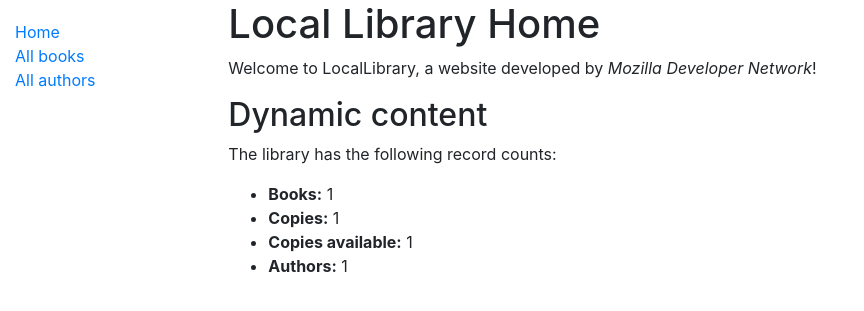
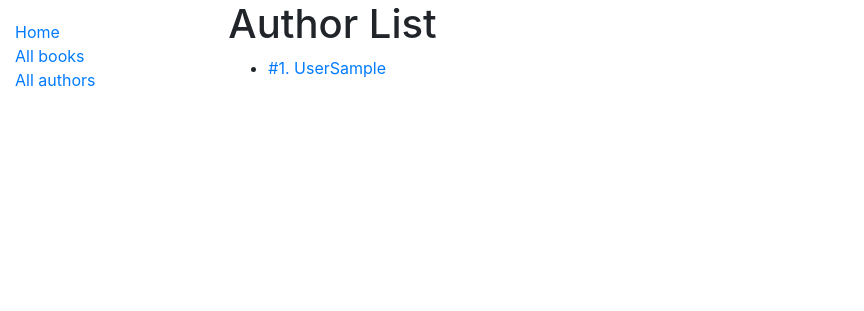
Before and after one commit to n8210san/djProjectManager, a Django app: page /catalog/authors/ in a window 1280 px wide. Shown: the top 311 px of the page, without its empty margins (0-864 px from the left). Run offline with Django 3.2, Linux system fonts and the light colour scheme; tables that the repository leaves empty hold one stand-in row (values such as "Sample post"); parts of the project's set-up code (start-up, migrations or seed data) failed here and were passed over; some libraries are stand-ins or nearby versions.

Commit message:
rename to pLibrary

```diff
--- a/catalog/models.py
+++ b/catalog/models.py
@@ -119,6 +119,7 @@
     def get_absolute_url(self):
         """Returns the url to access a particular author instance."""
         return reverse('author-detail', args=[str(self.id)])
+# reverse 的目標 一定要在 urls.py 有被設定過
 
     def __str__(self):
         """String for representing the Model object."""
--- a/catalog/templates/author_list.html
+++ b/catalog/templates/author_list.html
@@ -1,16 +1,18 @@
 {% extends "base_generic.html" %}
 
 {% block content %}
-  <h1>Book List</h1>
-  {% if book_list %}
+  <h1>Author List</h1>
+  {% if object_list %}
   <ul>
-    {% for book in book_list %}
+    {% for author in object_list %}
       <li>
-        <a href="{{ authors.get_absolute_url }}">{{ authors.title }}</a> ({{book.author}})
+        <a name="{{ author }}" href="{{ author.get_absolute_url }}">
+          #{{ author.id }}. {{ author.last_name }}{{ author.first_name }}
+        </a>
       </li>
     {% endfor %}
   </ul>
   {% else %}
-    <p>There are no books in the library.</p>
+    <p>There are no authors in the library.</p>
   {% endif %}
 {% endblock %}
--- a/catalog/templates/book_list.html
+++ b/catalog/templates/book_list.html
@@ -6,11 +6,13 @@
   <ul>
     {% for book in book_list %}
       <li>
-        <a href="{{ book.get_absolute_url }}">{{ book.title }}</a> ({{book.author}})
+        <a href="{{ book.get_absolute_url }}">{{ book.title }}</a> ({{book.作者}})
       </li>
     {% endfor %}
   </ul>
   {% else %}
     <p>There are no books in the library.</p>
   {% endif %}
+  <hr>
+  {% if some_data %}<p>{{some_data}} </p>{% endif %}
 {% endblock %}
--- a/catalog/urls.py
+++ b/catalog/urls.py
@@ -5,10 +5,25 @@
  並添加以下文本，以定義（空）導入的urlpatterns。
 """
 from django.urls import path
+from django.urls import re_path
 from . import views
 
+# BookListView 繼承現有的泛型視圖函數 generic.ListView.as_view()
 urlpatterns = [
     path('', views.index, name='index'),
     path('books/', views.BookListView.as_view(), name='books'),
-    path('authors/', views.index, name='authors'),
+    path('authors/', views.authors, name='authors'),
+    path('book/<int:pk>', views.BookDetailView.as_view(), name='book-detail'),
+    # re_path(r'^book/(?P<pk>\d+)$', views.BookDetailView.as_view(), name='book-detail'),
+    path('author/<int:pk>', views.AuthorDetailView.as_view(), name='author-detail'),
+
 ]
+
+""" 更多 url patterns 的用法
+# (?P<name>...)	Capture the pattern (indicated by ...) as a named variable (in this case "name"). The captured values are passed to the view with the name specified. Your view must therefore declare an argument with the same name!
+# r'^book/(\d+)$'	This matches the same URLs as the preceding case. The captured information would be sent as an unnamed argument to the view.
+
+# Passing additional options in your URL maps
+path('url/', views.my_reused_view, {'my_template_name': 'some_path'}, name='aurl'),
+path('anotherurl/', views.my_reused_view, {'my_template_name': 'another_path'}, name='anotherurl'),
+"""
--- a/catalog/views.py
+++ b/catalog/views.py
@@ -31,6 +31,7 @@
 from .models import Author, Book, BookInstance  # , Language, Genre
 
 
+# BookListView 繼承現有的泛型視圖函數 generic.ListView.as_view()
 class BookListView(generic.ListView):
     model = Book
     # 模板變量: object_list 或 book_list
@@ -42,17 +43,52 @@
     # or 覆寫get_queryset（）方法
     # def get_queryset(self):
     #     return Book.objects.filter(title__icontains='war')[:5] # Get 5 books containing the title war
-"""
-還可以重寫get_context_data() 以便將其他上下文變數傳遞給模組 (例如，默認情況下傳遞書籍列表)
+# """
+# 還可以重寫 get_context_data() 以便將其他上下文變數傳遞給模組 (例如，默認情況下傳遞書籍列表)
     def get_context_data(self, **kwargs):
         # Call the base implementation first to get the context
         context = super(BookListView, self).get_context_data(**kwargs)
         # Create any data and add it to the context
         context['some_data'] = 'This is just some data'
+        context['book_list'] = Book.objects.all()
         return context
+    """
 務必遵循上面使用的模式：
 首先從我們的superclass中獲取現有內文。
 然後添加新的內文信息。
 然後返回新的（更新後）內文。
 """
 # 該視圖默認將上下文（書籍列表）作為 object_list 和 book_list 別名傳遞;兩者都會起作用.
+
+"""
+# the generic class-based detail view will raise an Http404 exception for you automatically
+you can customise if desired.
+"""
+class BookDetailView(generic.DetailView):
+    model = Book
+    template_name = 'book_detail.html'
+    def book_detail_view(request, primary_key):
+        try:
+            book = Book.objects.get(pk=primary_key)
+        except Book.DoesNotExist:
+            raise Http404('Book does not exist')
+        # from django.shortcuts import get_object_or_404
+        # book = get_object_or_404(Book, pk=primary_key)
+        return render(request, '這就可以隨便亂設定.html', context={'book': book})
+        # templates
+
+class AuthorDetailView(generic.DetailView):
+    model = Author
+    template_name = 'author_detail.html'
+    def author_detail_view(request, primary_key):
+        try:
+            author = Author.objects.get(pk=primary_key)
+        except Author.DoesNotExist:
+            raise Http404('Author does not exist')
+        return render(request, '這就可以隨便亂設定.html', context={'author': author})
+
+def authors(request):
+    context={
+        'url': Author.objects.get(pk=1).get_absolute_url()
+    }
+    return render(request, 'author_list.html', context={'object_list':Author.objects.all()})
--- a/manage.py
+++ b/manage.py
@@ -5,7 +5,7 @@
 
 
 def main():
-    os.environ.setdefault('DJANGO_SETTINGS_MODULE', 'djProjectManager.settings')
+    os.environ.setdefault('DJANGO_SETTINGS_MODULE', 'pLibrary.settings')
     try:
         from django.core.management import execute_from_command_line
     except ImportError as exc:
--- a/djProjectManager/asgi.py
+++ b/pLibrary/asgi.py
@@ -1,5 +1,5 @@
 """
-ASGI config for djProjectManager project.
+ASGI config for [djProjectManager/pLibrary] project.
 
 It exposes the ASGI callable as a module-level variable named ``application``.
 
@@ -11,6 +11,6 @@
 
 from django.core.asgi import get_asgi_application
 
-os.environ.setdefault('DJANGO_SETTINGS_MODULE', 'djProjectManager.settings')
+os.environ.setdefault('DJANGO_SETTINGS_MODULE', 'pLibrary.settings')
 
 application = get_asgi_application()
--- a/djProjectManager/settings.py
+++ b/pLibrary/settings.py
@@ -1,5 +1,5 @@
 """
-Django settings for djProjectManager project.
+Django settings for [djProjectManager/pLibrary] project.
 
 Generated by 'django-admin startproject' using Django 3.0.3.
 
@@ -50,7 +50,7 @@
     'django.middleware.clickjacking.XFrameOptionsMiddleware',
 ]
 
-ROOT_URLCONF = 'djProjectManager.urls'
+ROOT_URLCONF = 'pLibrary.urls'
 
 TEMPLATES = [
     {
@@ -68,7 +68,7 @@
     },
 ]
 
-WSGI_APPLICATION = 'djProjectManager.wsgi.application'
+WSGI_APPLICATION = 'pLibrary.wsgi.application'
 
 
 # Database
--- a/djProjectManager/urls.py
+++ b/pLibrary/urls.py
@@ -1,4 +1,4 @@
-"""djProjectManager URL Configuration
+"""pLibrary URL Configuration
 
 The `urlpatterns` list routes URLs to views. For more information please see:
     https://docs.djangoproject.com/en/3.0/topics/http/urls/
--- a/djProjectManager/wsgi.py
+++ b/pLibrary/wsgi.py
@@ -1,5 +1,5 @@
 """
-WSGI config for djProjectManager project.
+WSGI config for [djProjectManager/pLibrary] project.
 
 It exposes the WSGI callable as a module-level variable named ``application``.
 
@@ -11,6 +11,6 @@
 
 from django.core.wsgi import get_wsgi_application
 
-os.environ.setdefault('DJANGO_SETTINGS_MODULE', 'djProjectManager.settings')
+os.environ.setdefault('DJANGO_SETTINGS_MODULE', 'pLibrary.settings')
 
 application = get_wsgi_application()
```
Also changed, not shown: catalog/templates/book_detail.html (added, +29 -0 lines), requirements.txt (added, +13 -0 lines), pLibrary/__init__.py (added).
